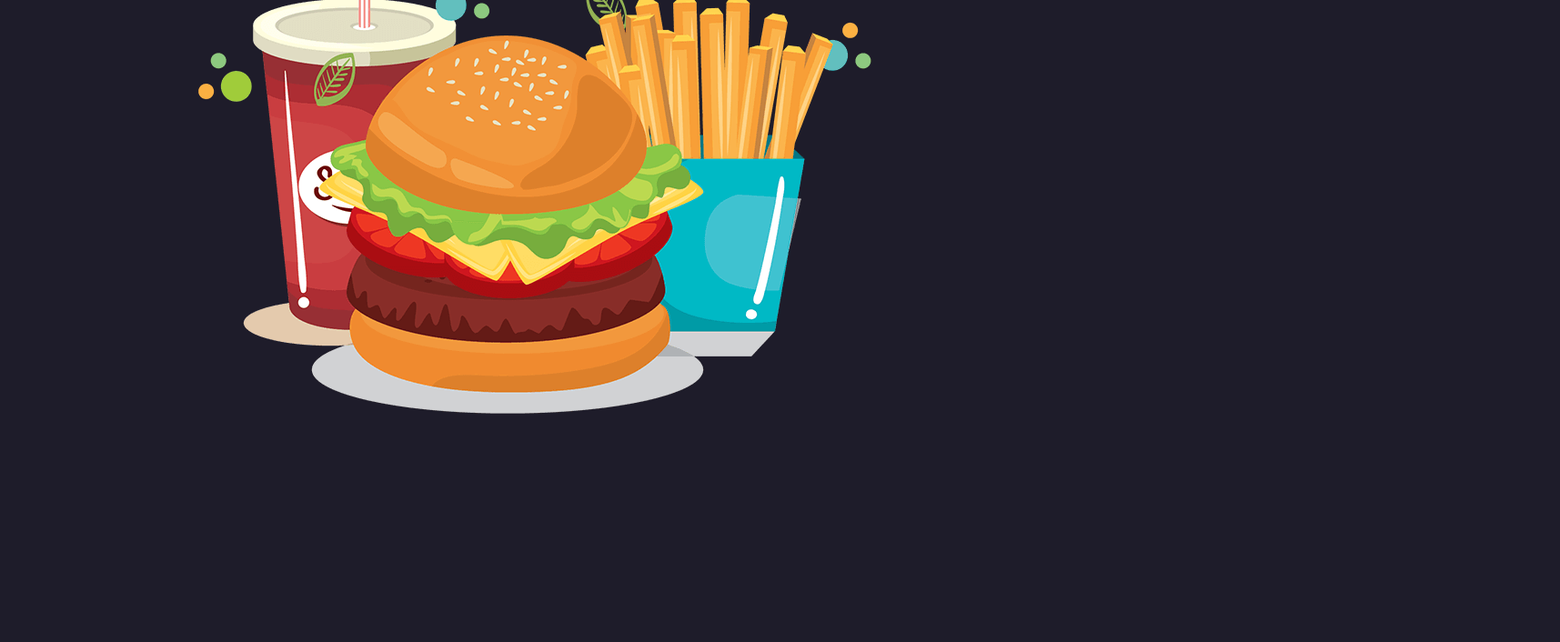
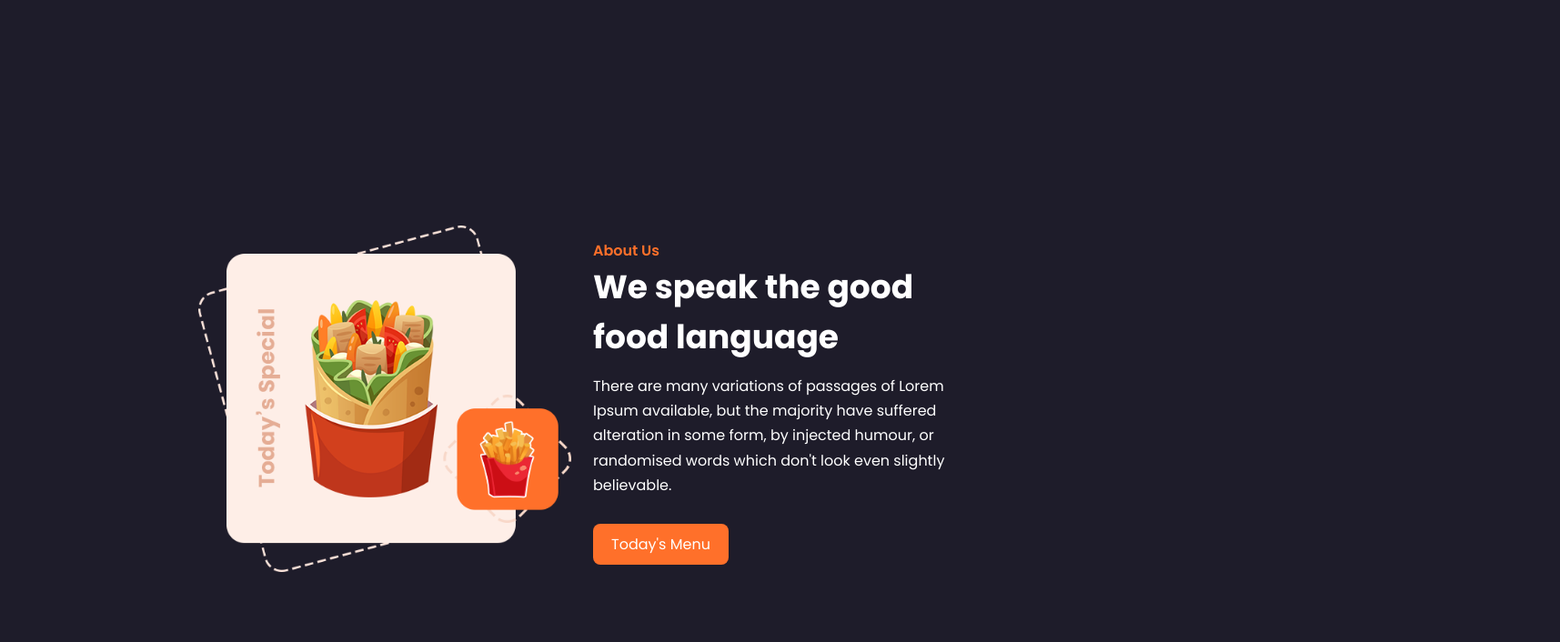
Before and after one commit to ramoncodevale/Website-food, a plain HTML site: page index.html in a window 1280 px wide. Shown: the part 682-1388 px from the top of the page at 91% size, 1715 px wide, since content can reach past the window. Before the commit the page ends 1214 px from the top, so only its background shows below. Drawn offline with nearby package versions, Linux system fonts and the light colour scheme.

Commit message:
add about start

```diff
--- a/css/styles.css
+++ b/css/styles.css
@@ -74,15 +74,14 @@ section {
 }
 
 .home {
-  width: 100%;
+  /* width: 100%; */
   min-height: 90vh;
-  display: grid;
-  grid-template-columns: repeat(2, 1rf);
-  grid-rap: 1.5rem;
+  display: flex;
+  justify-content: space-evenly;
   align-items: center;
 }
 
-.home-img {
+.home-img img{
   max-width: 100%;
   width: 600px;
   height: auto;
@@ -110,3 +109,30 @@ section {
   transform: scale(1.2) translateY(10px);
   transition: 0.4s;
 }
+
+.about {
+  display: grid;
+  grid-template-columns: repeat(2, 2fr);
+  grid-gap: 1.5rem;
+  align-items: center;
+}
+
+.about-img img {
+  max-width: 100%;
+  width: 480px;
+  height: auto;
+}
+
+.about-text span {
+  color: var(--main-color);
+  font-weight: 600;
+}
+
+.about h2 {
+  font-size: var(--h2-font);
+}
+
+.about-text p {
+  margin: 0.8rem 0 1.8rem;
+  line-height: 1.7;
+}
--- a/index.html
+++ b/index.html
@@ -32,15 +32,40 @@
 
     <!-- Home Start -->
     <section class="home" id="home">
-     <div class="home-text">
+      <div class="home-text">
         <h1>Full Website</h1>
-        <h2>Food The <br> Most Precious Things</h2>
+        <h2>
+          Food The <br />
+          Most Precious Things
+        </h2>
         <a href="#" class="btn">Today's Menu</a>
-     </div>
+      </div>
 
-     <div class="home-img">
-        <img src="./2-3-2022 _ Full website/img/home.png" alt="img Home">
-     </div>
-    </section>
+      <div class="home-img">
+        <img src="./2-3-2022 _ Full website/img/home.png" alt="img Home" />
+      </div>
+      </section>
+
+      <!-- About Start -->
+      <section class="about" id="about">
+        <div class="about-img">
+          <img src="./2-3-2022 _ Full website/img/about.png" alt="About img" />
+        </div>
+
+        <div class="about-text">
+          <span>About Us</span>
+          <h2>
+            We speak the good <br />
+            food language
+          </h2>
+          <p>
+            There are many variations of passages of Lorem Ipsum available, but
+            the majority have suffered alteration in some form, by injected
+            humour, or randomised words which don't look even slightly
+            believable.
+          </p>
+          <a href="#" class="btn">Today's Menu</a>
+        </div>
+      </section>
   </body>
 </html>
```
